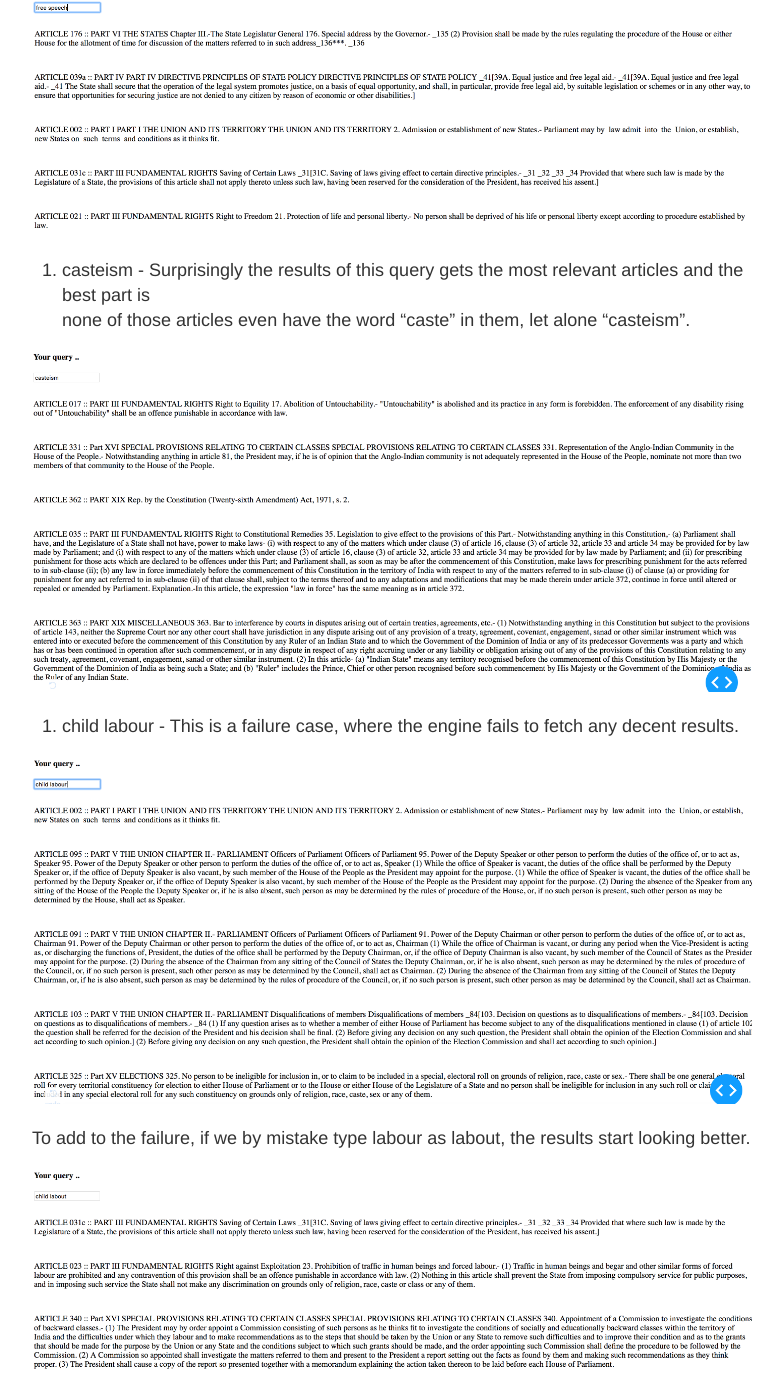
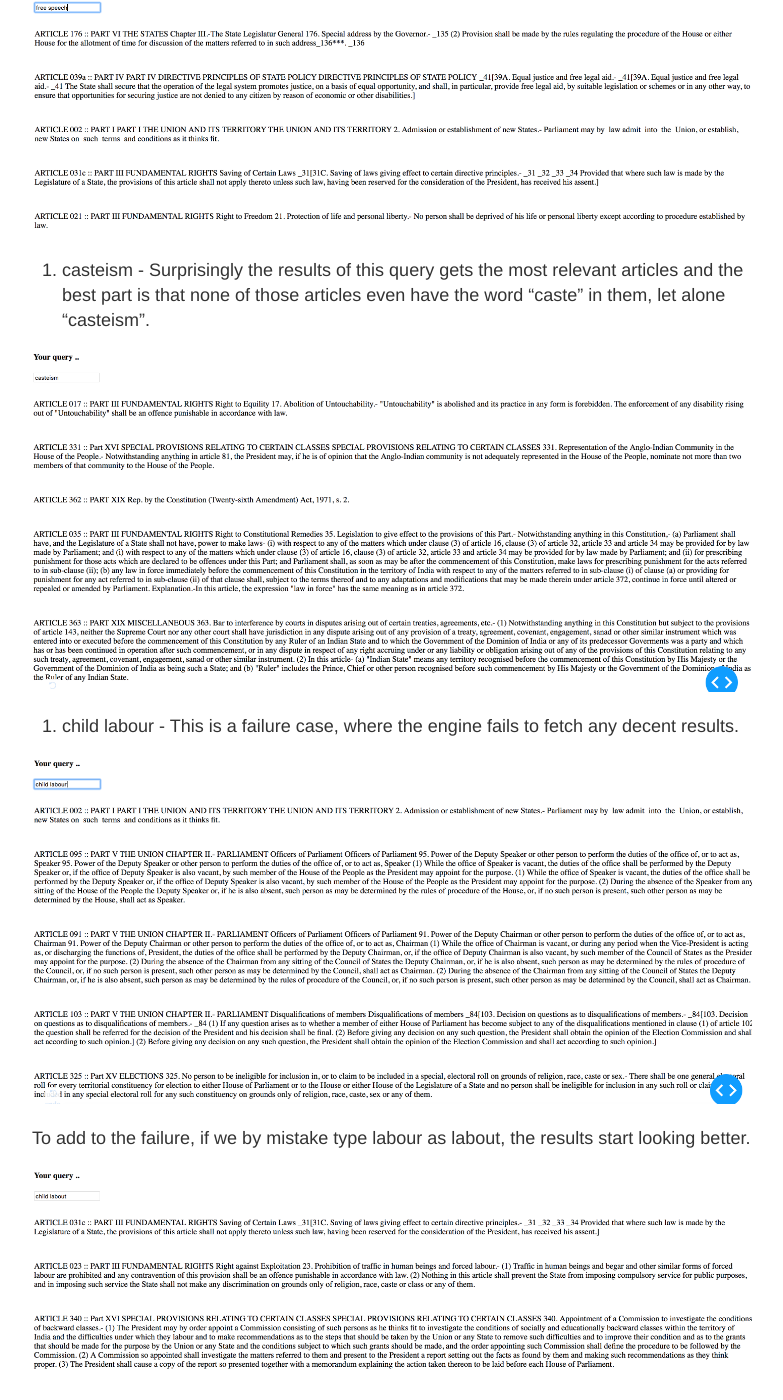
Before and after one commit to datashines/datashines.github.io, a Jekyll site: the page built from _posts/2019-05-11-Semantic-Search-Using-Word-Mover-Distance.md, in a window 1280 px wide and 1400 px high, scrolled down 3385 px. Shown: the whole window, without its empty margins (248-1031 px from the left). Built offline with Jekyll 4.4.1, drawn with Linux system fonts in a browser that asks for light colours; comment, search, counter and statistics services are not loaded; some of the changed text lies outside the part shown.

Commit message:
Update 2019-05-11-Semantic-Search-Using-Word-Mover-Distance.md

```diff
--- a/_posts/2019-05-11-Semantic-Search-Using-Word-Mover-Distance.md
+++ b/_posts/2019-05-11-Semantic-Search-Using-Word-Mover-Distance.md
@@ -81,8 +81,7 @@ matches are clearly failures of the search engine.
 
 ![]({{ site.baseurl }}/data/2019-05-11-Semantic-Search-Using-Word-Mover-Distance/freespeech.png)
 
- 3. casteism - Surprisingly the results of this query gets the most relevant articles and the best part is
-: none of those articles even have the word "caste" in them, let alone "casteism".
+ 3. casteism - Surprisingly the results of this query gets the most relevant articles and the best part is that none of those articles even have the word "caste" in them, let alone "casteism".
 
 ![]({{ site.baseurl }}/data/2019-05-11-Semantic-Search-Using-Word-Mover-Distance/casteism.png)
 
```
Also changed, not shown: other parts of _posts/2019-05-11-Semantic-Search-Using-Word-Mover-Distance.md (+6 -1 lines).
